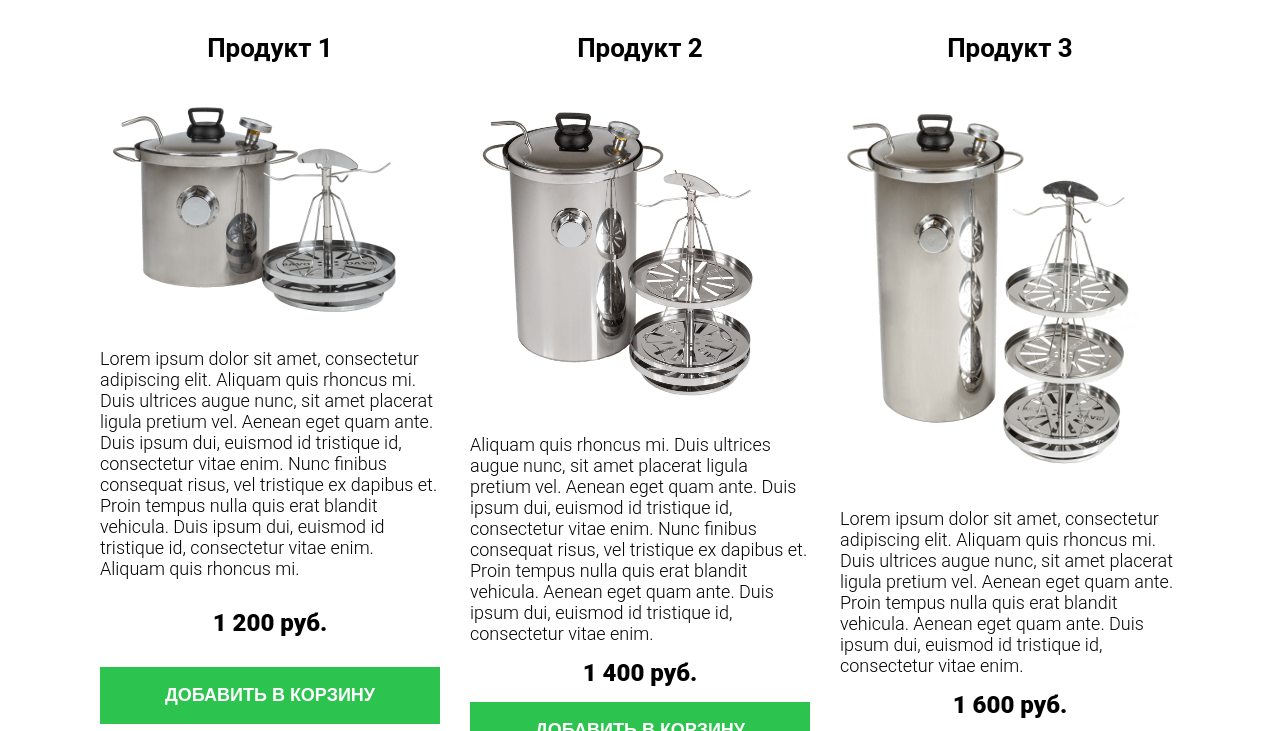
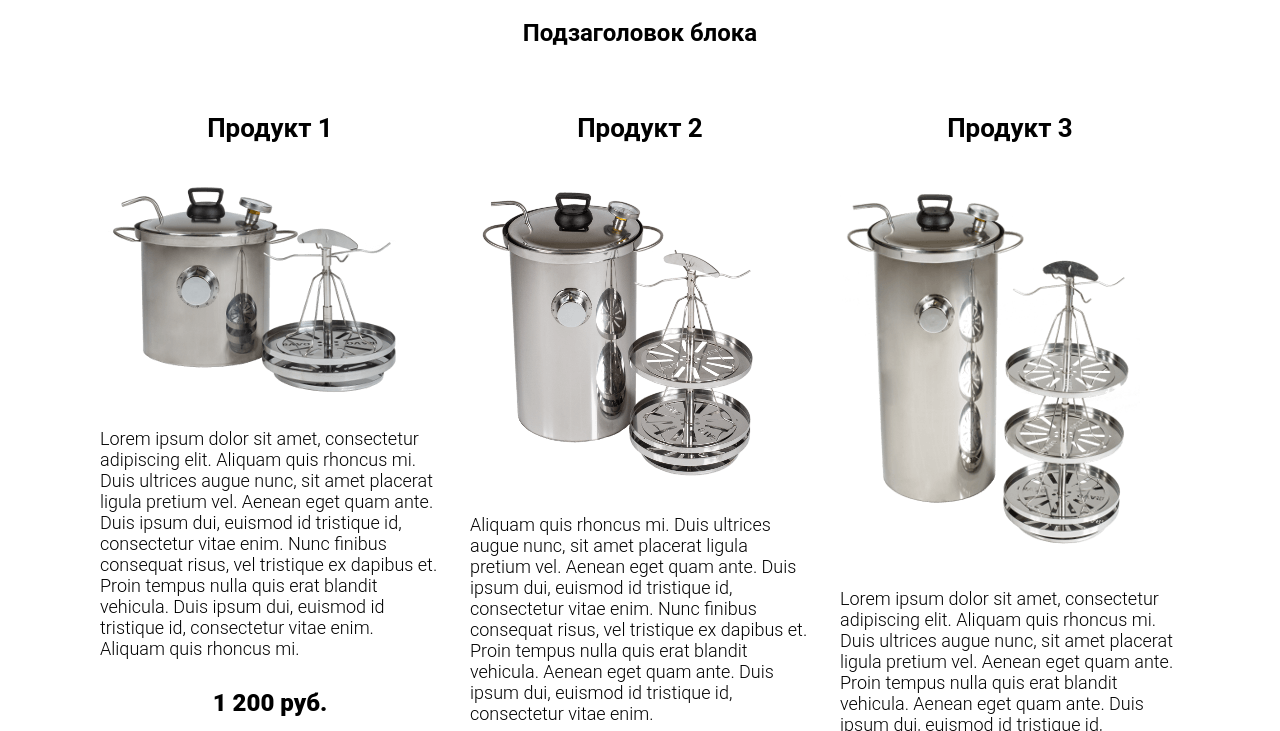
Before and after one commit to darchrow820/Helicon, a plain HTML site: page index.html in a window 1280 px wide. Shown: the part 96-827 px from the top of the page. Drawn offline with nearby package versions, Linux system fonts and the light colour scheme.

Commit message:
Added title and subtitle bottom margin.

```diff
--- a/css/style.css
+++ b/css/style.css
@@ -32,8 +32,13 @@ body {
 }
 
 .title {
+  margin-bottom: 50px;
   font-size: 48px;
   text-transform: uppercase;
+}
+
+.subtitle {
+  margin-bottom: 30px;
 }
 
 .container {
```
